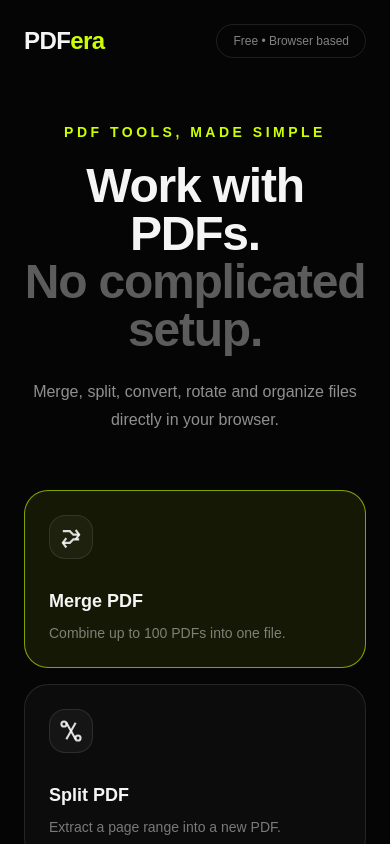
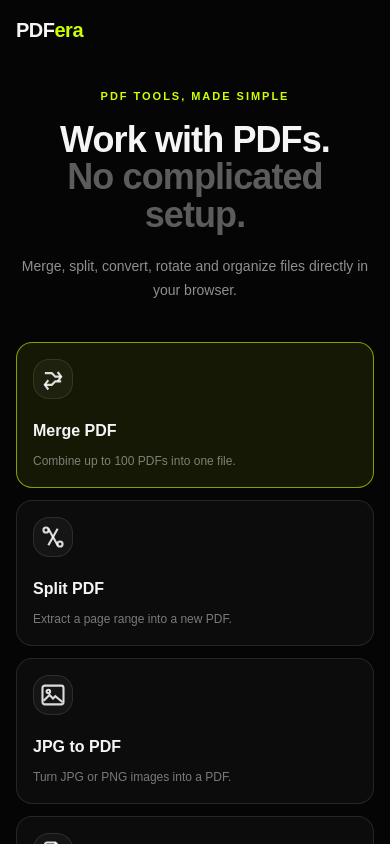
Before and after one commit to kaustubhlearner/pdfera, a Next.js app: page / in a window 390 px wide. Shown: the top 844 px of the page. Built offline with nearby package versions, Linux system fonts and the light colour scheme.

Commit message:
Improve PDFera responsive mobile experience

```diff
--- a/app/page.tsx
+++ b/app/page.tsx
@@ -251,7 +251,7 @@ export default function Home() {
       setMessage(
         isImageTool
           ? "No valid JPG/PNG files found. Images must be valid and under 15 MB each."
-          : "No valid PDF files found. PDFs must be valid and under 50 MB each."
+          : "No valid PDF files found. PDFs must be valid and under 100 MB each."
       );
       return;
     }
@@ -976,10 +976,10 @@ export default function Home() {
 
   if (tool === "edit" && editorReview) {
     return (
-      <main className="min-h-screen">
+      <main className="min-h-screen overflow-x-hidden">
         <nav className="mx-auto flex max-w-7xl items-center justify-between px-6 py-6">
-          <div className="text-2xl font-black tracking-tight">PDF<span className="text-[#ccff00]">era</span></div>
-          <span className="rounded-full border border-white/10 px-4 py-2 text-xs text-white/50">PDF Editor</span>
+          <div className="shrink-0 text-xl font-black tracking-tight sm:text-2xl">PDF<span className="text-[#ccff00]">era</span></div>
+          <span className="hidden rounded-full border border-white/10 px-4 py-2 text-xs text-white/50 sm:inline-flex">PDF Editor</span>
         </nav>
 
         <section className="mx-auto max-w-7xl px-6 pb-24 pt-8">
@@ -1089,12 +1089,12 @@ export default function Home() {
 
   if (tool === "merge" && mergeReview) {
     return (
-      <main className="min-h-screen">
+      <main className="min-h-screen overflow-x-hidden">
         <nav className="mx-auto flex max-w-7xl items-center justify-between px-6 py-6">
-          <div className="text-2xl font-black tracking-tight">
+          <div className="shrink-0 text-xl font-black tracking-tight sm:text-2xl">
             PDF<span className="text-[#ccff00]">era</span>
           </div>
-          <span className="rounded-full border border-white/10 px-4 py-2 text-xs text-white/50">
+          <span className="hidden rounded-full border border-white/10 px-4 py-2 text-xs text-white/50 sm:inline-flex">
             Merge PDF
           </span>
         </nav>
@@ -1247,50 +1247,67 @@ export default function Home() {
           outline: 2px solid #ccff00;
           outline-offset: 2px;
         }
+
+        @media (max-width: 640px) {
+          input,
+          textarea,
+          select,
+          button {
+            font-size: 16px;
+          }
+
+          input[type="range"] {
+            font-size: initial;
+          }
+
+          [draggable="true"] {
+            touch-action: none;
+          }
+        }
       `}</style>
-      <main className="min-h-screen">
-      <nav className="mx-auto flex max-w-6xl items-center justify-between px-6 py-6">
-        <div className="text-2xl font-black tracking-tight">
+      <main className="min-h-screen overflow-x-hidden">
+      <nav className="mx-auto flex max-w-6xl items-center justify-between gap-3 px-4 py-4 sm:px-6 sm:py-6">
+        <div className="shrink-0 text-xl font-black tracking-tight sm:text-2xl">
           PDF<span className="text-[#ccff00]">era</span>
         </div>
-        <span className="rounded-full border border-white/10 px-4 py-2 text-xs text-white/50">
+        <span className="hidden rounded-full border border-white/10 px-4 py-2 text-xs text-white/50 sm:inline-flex">
           Free • Browser based
         </span>
       </nav>
 
-      <section className="mx-auto max-w-6xl px-6 pb-14 pt-10 text-center">
-        <p className="mb-5 text-sm font-bold uppercase tracking-[0.25em] text-[#ccff00]">PDF tools, made simple</p>
-        <h1 className="mx-auto max-w-4xl text-5xl font-black tracking-tight sm:text-7xl">
+      <section className="mx-auto max-w-6xl px-4 pb-10 pt-7 text-center sm:px-6 sm:pb-14 sm:pt-10">
+        <p className="mb-4 text-[11px] font-bold uppercase tracking-[0.18em] text-[#ccff00] sm:mb-5 sm:text-sm sm:tracking-[0.25em]">PDF tools, made simple</p>
+        <h1 className="mx-auto max-w-4xl text-4xl font-black leading-[1.05] tracking-tight sm:text-6xl lg:text-7xl">
           Work with PDFs.
           <br />
           <span className="text-white/35">No complicated setup.</span>
         </h1>
-        <p className="mx-auto mt-6 max-w-2xl text-base leading-7 text-white/55">
+        <p className="mx-auto mt-5 max-w-2xl text-sm leading-6 text-white/55 sm:mt-6 sm:text-base sm:leading-7">
           Merge, split, convert, rotate and organize files directly in your browser.
         </p>
       </section>
 
-      <section className="mx-auto grid max-w-6xl gap-4 px-6 pb-10 sm:grid-cols-2 lg:grid-cols-4">
+      <section className="mx-auto grid max-w-6xl gap-3 px-4 pb-8 sm:grid-cols-2 sm:gap-4 sm:px-6 sm:pb-10 lg:grid-cols-4">
         {tools.map((item) => (
           <button
             key={item.id}
             onClick={() => selectTool(item.id)}
-            className={`group cursor-pointer rounded-3xl border p-6 text-left transition hover:-translate-y-1 ${
+            className={`group cursor-pointer rounded-2xl border p-4 text-left transition hover:-translate-y-1 sm:rounded-3xl sm:p-6 ${
               tool === item.id ? "border-[#ccff00]/60 bg-[#ccff00]/8" : "border-white/10 bg-white/[0.03]"
             }`}
           >
-            <div className="mb-7 inline-flex h-11 w-11 items-center justify-center rounded-2xl border border-white/10 bg-white/[0.04] text-white/85 transition group-hover:border-[#ccff00]/30 group-hover:bg-[#ccff00]/10 group-hover:text-[#ccff00]"><ToolIcon type={item.icon} /></div>
-            <h2 className="text-lg font-bold">{item.title}</h2>
-            <p className="mt-2 text-sm text-white/45">{item.text}</p>
+            <div className="mb-5 inline-flex h-10 w-10 sm:mb-7 sm:h-11 sm:w-11 items-center justify-center rounded-2xl border border-white/10 bg-white/[0.04] text-white/85 transition group-hover:border-[#ccff00]/30 group-hover:bg-[#ccff00]/10 group-hover:text-[#ccff00]"><ToolIcon type={item.icon} /></div>
+            <h2 className="text-base font-bold sm:text-lg">{item.title}</h2>
+            <p className="mt-2 text-xs leading-5 text-white/45 sm:text-sm">{item.text}</p>
           </button>
         ))}
       </section>
 
-      <section className="mx-auto max-w-6xl px-6 pb-24">
-        <div className="rounded-[2rem] border border-white/10 bg-white/[0.025] p-6 sm:p-10">
-          <div className="mb-7 flex items-center justify-between gap-4">
+      <section className="mx-auto max-w-6xl px-4 pb-16 sm:px-6 sm:pb-24">
+        <div className="rounded-3xl border border-white/10 bg-white/[0.025] p-4 sm:rounded-[2rem] sm:p-10">
+          <div className="mb-6 flex flex-col items-start justify-between gap-3 sm:mb-7 sm:flex-row sm:items-center sm:gap-4">
             <div>
-              <h2 className="text-2xl font-bold">
+              <h2 className="text-xl font-bold sm:text-2xl">
                 {tool === "merge" ? "Merge your PDFs" :
                  tool === "split" ? "Split your PDF" :
                  tool === "jpg" ? "Convert images to PDF" :
@@ -1331,7 +1348,7 @@ export default function Home() {
             }}
           />
 
-          <div className="space-y-4">
+          <div className="space-y-3 sm:space-y-4">
             <div
               onDragOver={(event) => {
                 event.preventDefault();
@@ -1339,7 +1356,7 @@ export default function Home() {
               }}
               onDragLeave={() => setDragging(false)}
               onDrop={handleDrop}
-              className={`relative cursor-pointer overflow-hidden rounded-3xl border border-dashed px-6 py-9 text-center transition duration-200 hover:-translate-y-0.5 ${dragging
+              className={`relative cursor-pointer overflow-hidden rounded-2xl border border-dashed px-4 py-7 text-center transition duration-200 hover:-translate-y-0.5 sm:rounded-3xl sm:px-6 sm:py-9 ${dragging
                 ? "border-[#ccff00] bg-[#ccff00]/10 shadow-[0_0_0_4px_rgba(204,255,0,0.06)]"
                 : "border-white/15 bg-black/30 hover:border-[#ccff00]/40"}`}
             >
@@ -1348,13 +1365,13 @@ export default function Home() {
                   <path d="M12 16V4" /><path d="m7 9 5-5 5 5" /><path d="M5 14v4a2 2 0 0 0 2 2h10a2 2 0 0 0 2-2v-4" />
                 </svg>
               </div>
-              <h3 className="mt-5 text-lg font-bold">{dragging ? "Drop your files here" : "Upload your files"}</h3>
-              <p className="mt-2 text-sm text-white/45">Drag & drop here, or choose files from your device</p>
-              <button type="button" onClick={() => inputRef.current?.click()} className="mt-6 cursor-pointer rounded-xl bg-[#ccff00] px-6 py-3 text-sm font-black text-black transition hover:-translate-y-0.5 hover:brightness-95 active:translate-y-0">
+              <h3 className="mt-4 text-base font-bold sm:mt-5 sm:text-lg">{dragging ? "Drop your files here" : "Upload your files"}</h3>
+              <p className="mt-2 text-xs leading-5 text-white/45 sm:text-sm">Drag & drop here, or choose files from your device</p>
+              <button type="button" onClick={() => inputRef.current?.click()} className="mt-5 w-full cursor-pointer rounded-xl bg-[#ccff00] px-5 py-3 text-sm font-black text-black sm:mt-6 sm:w-auto sm:px-6 transition hover:-translate-y-0.5 hover:brightness-95 active:translate-y-0">
                 Choose {tool === "jpg" ? "Images" : "PDF Files"}
               </button>
               <div className="mx-auto mt-5 max-w-xl border-t border-white/10 pt-4 text-xs text-white/35">
-                <div className="flex flex-wrap items-center justify-center gap-x-4 gap-y-2">
+                <div className="flex flex-wrap items-center justify-center gap-x-3 gap-y-2 sm:gap-x-4">
                   <span>{tool === "jpg" ? "JPG / PNG" : "PDF only"}</span><span>•</span>
                   <span>Max {tool === "jpg" ? "15 MB per image" : "50 MB per PDF"}</span><span>•</span>
                   <span>Private & processed in your browser</span>
@@ -1364,8 +1381,8 @@ export default function Home() {
             </div>
 
             {files.length > 0 && (
-              <div className="overflow-hidden rounded-3xl border border-white/10 bg-black/25">
-                <div className="flex items-center justify-between border-b border-white/10 px-5 py-4">
+              <div className="overflow-hidden rounded-2xl border border-white/10 bg-black/25 sm:rounded-3xl">
+                <div className="flex items-center justify-between gap-3 border-b border-white/10 px-4 py-4 sm:px-5">
                   <div>
                     <p className="font-bold">Selected files</p>
                     <p className="mt-1 text-xs text-white/35">{files.length} file{files.length === 1 ? "" : "s"} • {formatFileSize(files.reduce((sum, file) => sum + file.size, 0))}</p>
@@ -1373,7 +1390,7 @@ export default function Home() {
                   <button type="button" onClick={() => setFiles([])} className="cursor-pointer rounded-xl border border-white/10 px-3 py-2 text-xs font-semibold text-white/50 transition hover:border-white/20 hover:bg-white/5 hover:text-white">Clear all</button>
                 </div>
 
-                <div className="max-h-80 overflow-y-auto p-3">
+                <div className="max-h-80 overflow-y-auto p-2 sm:p-3">
                   {files.map((file, index) => (
                     <div
                       key={file.name + index}
@@ -1382,7 +1399,7 @@ export default function Home() {
                       onDragOver={(event) => event.preventDefault()}
                       onDrop={() => handleFileDrop(index)}
                       onDragEnd={() => setDragIndex(null)}
-                      className={`group flex items-center gap-3 rounded-2xl border px-3 py-3 transition ${tool === "merge" ? "cursor-grab active:cursor-grabbing" : ""} ${dragIndex === index ? "border-[#ccff00]/50 bg-[#ccff00]/5" : "border-transparent bg-white/[0.025] hover:border-white/10 hover:bg-white/[0.04]"}`}
+                      className={`group flex min-w-0 items-center gap-2 rounded-2xl border px-2.5 py-3 transition sm:gap-3 sm:px-3 ${tool === "merge" ? "cursor-grab active:cursor-grabbing" : ""} ${dragIndex === index ? "border-[#ccff00]/50 bg-[#ccff00]/5" : "border-transparent bg-white/[0.025] hover:border-white/10 hover:bg-white/[0.04]"}`}
                     >
                       <div className="flex h-10 w-10 shrink-0 items-center justify-center rounded-xl border border-white/10 bg-white/[0.04] text-xs font-black text-[#ccff00]">
                         {tool === "jpg" ? "IMG" : "PDF"}
@@ -1392,7 +1409,7 @@ export default function Home() {
                         <p className="mt-1 text-xs text-white/35">{formatFileSize(file.size)} {tool === "merge" && "• Drag to reorder"}</p>
                       </div>
                       <span className="hidden rounded-full border border-[#ccff00]/15 bg-[#ccff00]/5 px-2 py-1 text-[10px] font-bold text-[#ccff00] sm:inline-flex">READY</span>
-                      <button type="button" onClick={() => removeFile(index)} aria-label={`Remove ${file.name}`} className="cursor-pointer rounded-lg px-2 py-2 text-xs text-white/30 transition hover:bg-white/5 hover:text-white">Remove</button>
+                      <button type="button" onClick={() => removeFile(index)} aria-label={`Remove ${file.name}`} className="shrink-0 cursor-pointer rounded-lg px-2 py-2 text-xs text-white/30 transition hover:bg-white/5 hover:text-white">Remove</button>
                     </div>
                   ))}
                 </div>
@@ -1495,7 +1512,7 @@ export default function Home() {
                 )}
               </div>
 
-              <div className="grid gap-4 sm:grid-cols-2">
+              <div className="grid gap-3 sm:grid-cols-2 sm:gap-4">
                 <div>
                   <label className="mb-2 block text-sm font-semibold text-white/70">Position</label>
                   <select value={overlayPosition} onChange={(event) => setOverlayPosition(event.target.value)} className="w-full rounded-2xl border border-white/10 bg-black/40 px-4 py-3 text-sm outline-none focus:border-[#ccff00]/60">
@@ -1512,7 +1529,7 @@ export default function Home() {
                 </div>
               </div>
 
-              <div className="grid gap-4 sm:grid-cols-2">
+              <div className="grid gap-3 sm:grid-cols-2 sm:gap-4">
                 <div>
                   <div className="mb-2 flex justify-between text-sm"><label className="font-semibold text-white/70">Opacity</label><span className="text-white/40">{overlayOpacity}%</span></div>
                   <input type="range" min="10" max="100" value={overlayOpacity} onChange={(event) => setOverlayOpacity(Number(event.target.value))} className="w-full accent-[#ccff00]" />
@@ -1576,7 +1593,7 @@ export default function Home() {
         </div>
       </section>
 
-      <footer className="border-t border-white/10 px-6 py-8 text-center text-xs text-white/30">
+      <footer className="border-t border-white/10 px-4 py-7 text-center text-xs text-white/30 sm:px-6 sm:py-8 text-center text-xs text-white/30">
         PDFera • Built as a free-first PDF toolkit • Merge limit: 100 PDFs
       </footer>
     </main>
```
